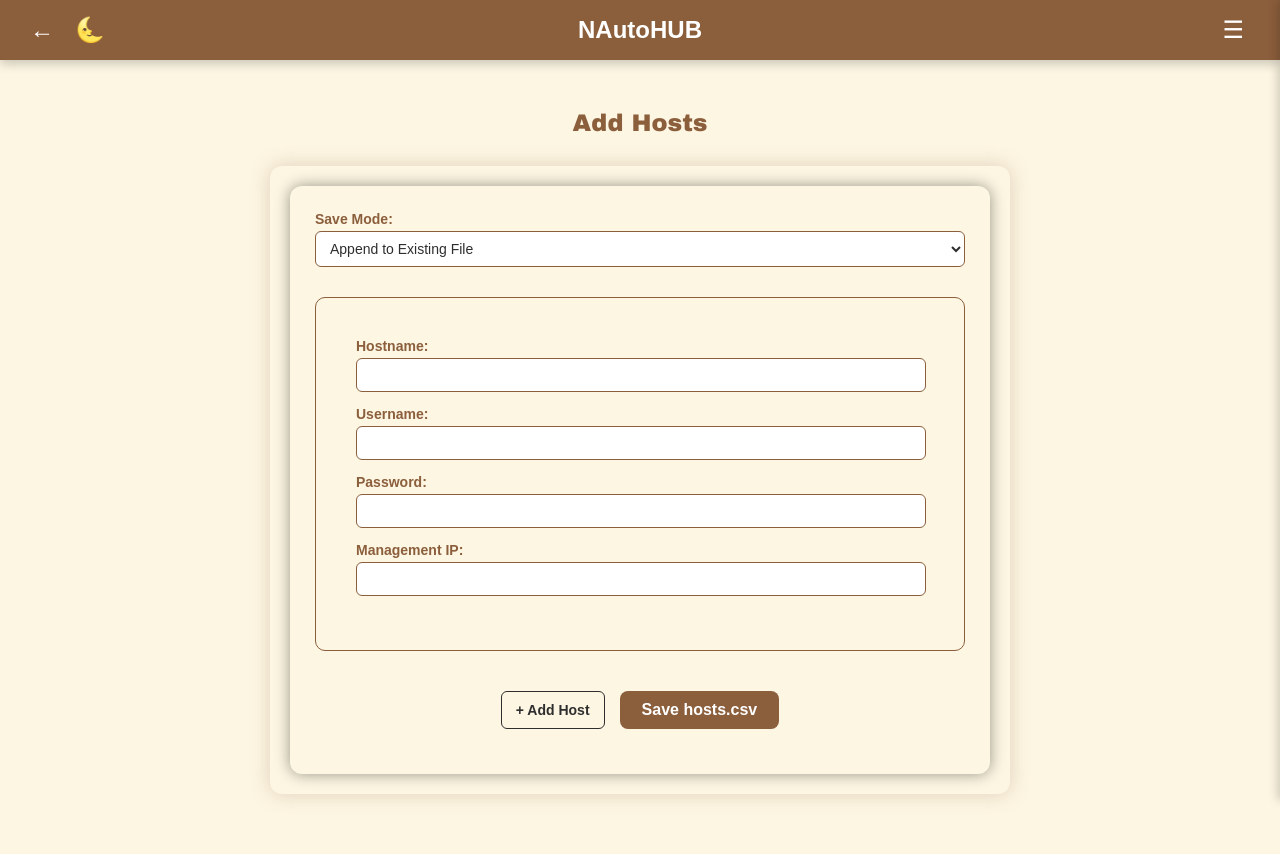
After one commit to CUBoulder-Ashwin/NAutoHUB, a Flask app: page /add-hosts in a window 1280 px wide. The commit adds this page. Run offline with Flask 3, Linux system fonts and the light colour scheme.

Commit message:
Adding feature to create hosts and modified the html and css accordingly

```diff
--- a/NSOT/GUI/flask_app/rcn.py
+++ b/NSOT/GUI/flask_app/rcn.py
@@ -18,6 +18,7 @@ python_files_dir = os.path.join(current_dir, "..", "..", "python-files")
 sys.path.append(os.path.abspath(python_files_dir))
 
 # Import your custom modules from 'python-files'
+from create_hosts import write_hosts_csv
 from ping import ping_local, ping_remote
 from goldenConfig import generate_configs
 from show_commands import execute_show_command
@@ -49,6 +50,36 @@ env = Environment(loader=FileSystemLoader(templates_dir))
 @app.route("/")
 def homepage():
     return render_template("homepage.html")
+
+@app.route("/add-hosts", methods=["GET", "POST"])
+def add_hosts():
+    message = None
+    if request.method == "POST":
+        hostnames = request.form.getlist("hostname[]")
+        usernames = request.form.getlist("username[]")
+        passwords = request.form.getlist("password[]")
+        management_ips = request.form.getlist("management_ip[]")
+        save_mode = request.form.get("save_mode", "new")
+
+        rows = []
+        for i in range(len(hostnames)):
+            if hostnames[i] and usernames[i] and passwords[i] and management_ips[i]:
+                rows.append([
+                    hostnames[i],
+                    usernames[i],
+                    passwords[i],
+                    management_ips[i]
+                ])
+
+        if rows:
+            path = write_hosts_csv(rows, append=(save_mode == "append"))
+            mode_label = "Appended to" if save_mode == "append" else "Created"
+            message = f"✅ {mode_label} hosts.csv with {len(rows)} new device(s)."
+        else:
+            message = "⚠️ No valid entries to save."
+
+    return render_template("add_hosts.html", message=message)
+
 
 
 @app.route("/dashboard")
--- /dev/null
+++ b/NSOT/GUI/flask_app/templates/add_hosts.html
@@ -0,0 +1,273 @@
+{% extends "base.html" %}
+{% block content %}
+
+<h2 class="page-title">Add Hosts</h2>
+
+<div class="tile-container">
+    <form method="POST" class="form-container" id="hosts-form">
+        <div class="form-group">
+            <label class="form-label">Save Mode:</label>
+            <select name="save_mode" class="form-input" required>
+                <option value="append">Append to Existing File</option>
+                <option value="new">Create New File</option>
+            </select>
+        </div>
+
+        <div id="device-form-list">
+            <div class="device-form form-group grouped-form">
+                <div class="device-fields">
+                    <label class="form-label">Hostname:</label>
+                    <input type="text" name="hostname[]" class="form-input" required>
+
+                    <label class="form-label">Username:</label>
+                    <input type="text" name="username[]" class="form-input" required>
+
+                    <label class="form-label">Password:</label>
+                    <input type="text" name="password[]" class="form-input" required>
+
+                    <label class="form-label">Management IP:</label>
+                    <input type="text" name="management_ip[]" class="form-input" required>
+                </div>
+            </div>
+        </div>
+
+        {% if message %}
+            <div class="form-group text-center" style="margin-top: 15px; margin-bottom: -10px;">
+                <p class="message-text">{{ message }}</p>
+            </div>
+        {% endif %}
+
+        <div class="form-group text-center button-group">
+            <button type="button" class="transparent-button" onclick="addDeviceForm()">+  Add Host</button>
+            <button type="submit" class="form-button csv-button">Save hosts.csv</button>
+        </div>
+    </form>
+</div>
+
+<script>
+function addDeviceForm() {
+    const deviceForm = document.createElement('div');
+    deviceForm.classList.add('device-form', 'form-group', 'grouped-form');
+    deviceForm.innerHTML = `
+        <div class="device-fields">
+            <label class="form-label">Hostname:</label>
+            <input type="text" name="hostname[]" class="form-input" required>
+
+            <label class="form-label">Username:</label>
+            <input type="text" name="username[]" class="form-input" required>
+
+            <label class="form-label">Password:</label>
+            <input type="text" name="password[]" class="form-input" required>
+
+            <label class="form-label">Management IP:</label>
+            <input type="text" name="management_ip[]" class="form-input" required>
+        </div>
+        <div class="delete-button-wrapper">
+            <button type="button" class="transparent-button" onclick="this.closest('.device-form').remove()">-  Delete Host</button>
+        </div>
+    `;
+    document.getElementById('device-form-list').appendChild(deviceForm);
+}
+</script>
+
+<style>
+:root {
+    --dark-bg: #0d0d0d;
+    --dark-accent: #d4a373;
+    --dark-hover: #eec68d;
+    --light-bg: #fdf6e3;
+    --light-accent: #8b5e3c;
+    --light-hover: #b07c59;
+}
+
+.page-title {
+    text-align: center;
+    font-family: 'Arial Black', sans-serif;
+    margin: 20px 0;
+}
+
+.form-container {
+    max-width: 700px;
+    margin: 0 auto;
+    padding: 25px;
+    border-radius: 12px;
+    box-shadow: 0 0 15px rgba(0,0,0,0.4);
+    background-color: inherit;
+}
+
+/* Form Groups */
+.form-group {
+    margin-bottom: 20px;
+}
+
+/* Device Form Block */
+.grouped-form {
+    border: 1px solid;
+    border-radius: 10px;
+    padding: 20px;
+    margin-top: 30px;
+    margin-bottom: 30px;
+    position: relative;
+    transition: box-shadow 0.3s ease;
+}
+
+.grouped-form:hover {
+    box-shadow: 0 0 10px rgba(255,255,255,0.05);
+}
+
+.device-fields {
+    padding: 20px 40px 20px 20px;
+}
+
+
+.device-fields > * {
+    margin-bottom: 14px;
+}
+
+
+/* Compact Inputs */
+.form-input,
+select.form-input {
+    width: 100%;
+    padding: 8px 10px;
+    border-radius: 6px;
+    border: 1px solid;
+    background-color: inherit;
+    color: inherit;
+    transition: border-color 0.3s;
+    font-size: 14px;
+}
+
+.form-input:focus,
+select.form-input:focus {
+    outline: none;
+    box-shadow: 0 0 5px;
+}
+
+/* Labels */
+.form-label {
+    display: block;
+    font-weight: bold;
+    margin-bottom: 4px;
+    font-size: 14px;
+}
+
+/* Buttons */
+.button-group {
+    display: flex;
+    justify-content: center;
+    gap: 15px;
+    flex-wrap: wrap;
+}
+
+.transparent-button {
+    background-color: transparent;
+    color: inherit;
+    font-size: 14px;
+    padding: 6px 14px;
+    font-weight: bold;
+    border: 1px solid;
+    border-radius: 6px;
+    margin-top: 10px;
+    cursor: pointer;
+    transition: background-color 0.2s ease, color 0.2s ease;
+}
+
+.transparent-button:hover {
+    background-color: var(--dark-hover);
+    color: #000;
+}
+
+body.light-mode .transparent-button:hover {
+    background-color: var(--light-hover);
+    color: #fff;
+}
+
+.form-button.csv-button {
+    margin-top: 10px;
+    padding: 10px 22px;
+    font-size: 16px;
+    font-weight: bold;
+    border-radius: 8px;
+    border: none;
+    cursor: pointer;
+    transition: background-color 0.3s ease;
+}
+
+/* Light Theme */
+body.light-mode .page-title,
+body.light-mode .form-label {
+    color: var(--light-accent);
+}
+body.light-mode .form-container {
+    background-color: var(--light-bg);
+}
+body.light-mode .form-input,
+body.light-mode select.form-input {
+    border-color: var(--light-accent);
+    background-color: #fff;
+    color: #2e2e2e;
+}
+body.light-mode .form-button {
+    background-color: var(--light-accent);
+    color: #fff;
+}
+body.light-mode .form-button:hover {
+    background-color: var(--light-hover);
+}
+body.light-mode .grouped-form {
+    border-color: var(--light-accent);
+}
+
+/* Dark Theme */
+body.dark-mode .page-title,
+body.dark-mode .form-label {
+    color: var(--dark-accent);
+}
+body.dark-mode .form-container {
+    background-color: var(--dark-bg);
+}
+body.dark-mode .form-input,
+body.dark-mode select.form-input {
+    border-color: var(--dark-accent);
+    background-color: #0f0f0f;
+    color: #f0e6d2;
+}
+body.dark-mode .form-button {
+    background-color: var(--dark-accent);
+    color: #000;
+}
+body.dark-mode .form-button:hover {
+    background-color: var(--dark-hover);
+}
+body.dark-mode .grouped-form {
+    border-color: var(--dark-accent);
+}
+.tile-container {
+    max-width: 700px;
+    margin: 30px auto;
+    background-color: inherit;
+    padding: 20px;
+    border-radius: 12px;
+    box-shadow: 0 0 20px rgba(212, 163, 115, 0.25);
+    transition: box-shadow 0.3s ease;
+}
+
+body.light-mode .tile-container {
+    box-shadow: 0 0 20px rgba(139, 94, 60, 0.25);
+}
+
+.message-text {
+    font-weight: bold;
+    text-align: center;
+    color: var(--dark-accent);
+}
+
+body.light-mode .message-text {
+    color: var(--light-accent);
+}
+
+
+</style>
+
+{% endblock %}
```
Also changed, not shown: NSOT/GUI/flask_app/templates/homepage.html (+25 -10 lines), NSOT/python-files/create_hosts.py (added, +23 -0 lines).
